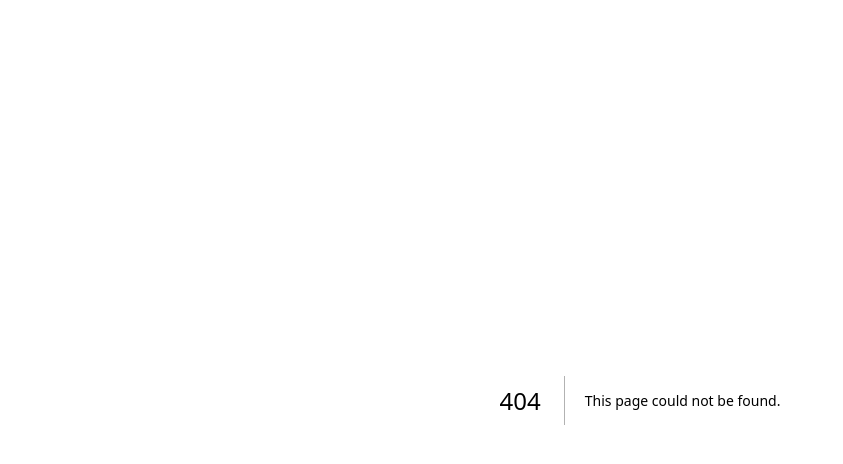
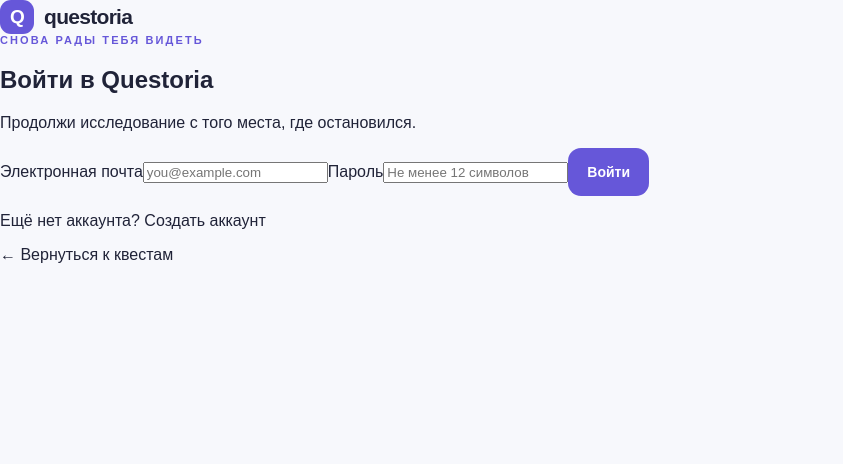
Before and after one commit to ilyaivanov17/questoria_project, a Next.js app in the folder apps/web/: page /login in a window 1280 px wide. Before the commit this address had no page. Shown: the top 464 px of the page, without its empty margins (0-843 px from the left). Built offline with nearby package versions, Linux system fonts and the light colour scheme; no server answers.

Commit message:
feat(web): add account registration and login screens

```diff
--- /dev/null
+++ b/apps/web/app/login/page.tsx
@@ -0,0 +1,28 @@
+import Link from 'next/link';
+import { AuthForm } from '../../components/auth-form';
+
+export const metadata = {
+  title: 'Вход',
+  robots: { index: false, follow: false },
+};
+
+export default function LoginPage() {
+  return (
+    <main className="auth-page">
+      <Link className="brand auth-brand" href="/">
+        <span className="brand-mark">Q</span>
+        <span>questoria</span>
+      </Link>
+      <section className="auth-card">
+        <p className="eyebrow">СНОВА РАДЫ ТЕБЯ ВИДЕТЬ</p>
+        <h1>Войти в Questoria</h1>
+        <p className="muted-copy">Продолжи исследование с того места, где остановился.</p>
+        <AuthForm mode="login" />
+        <p className="auth-switch">
+          Ещё нет аккаунта? <Link href="/register">Создать аккаунт</Link>
+        </p>
+      </section>
+      <Link className="back-link" href="/quests">← Вернуться к квестам</Link>
+    </main>
+  );
+}
```
